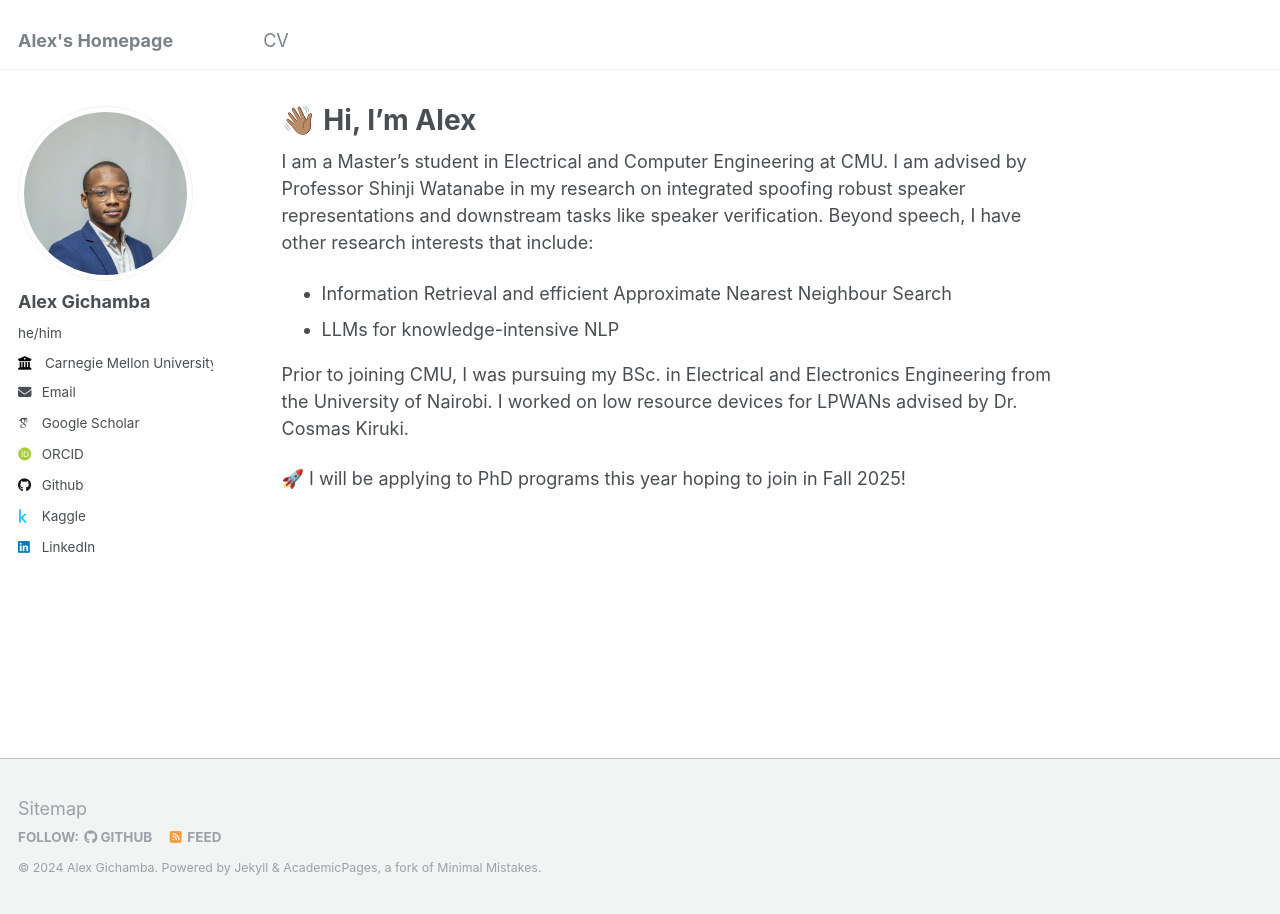
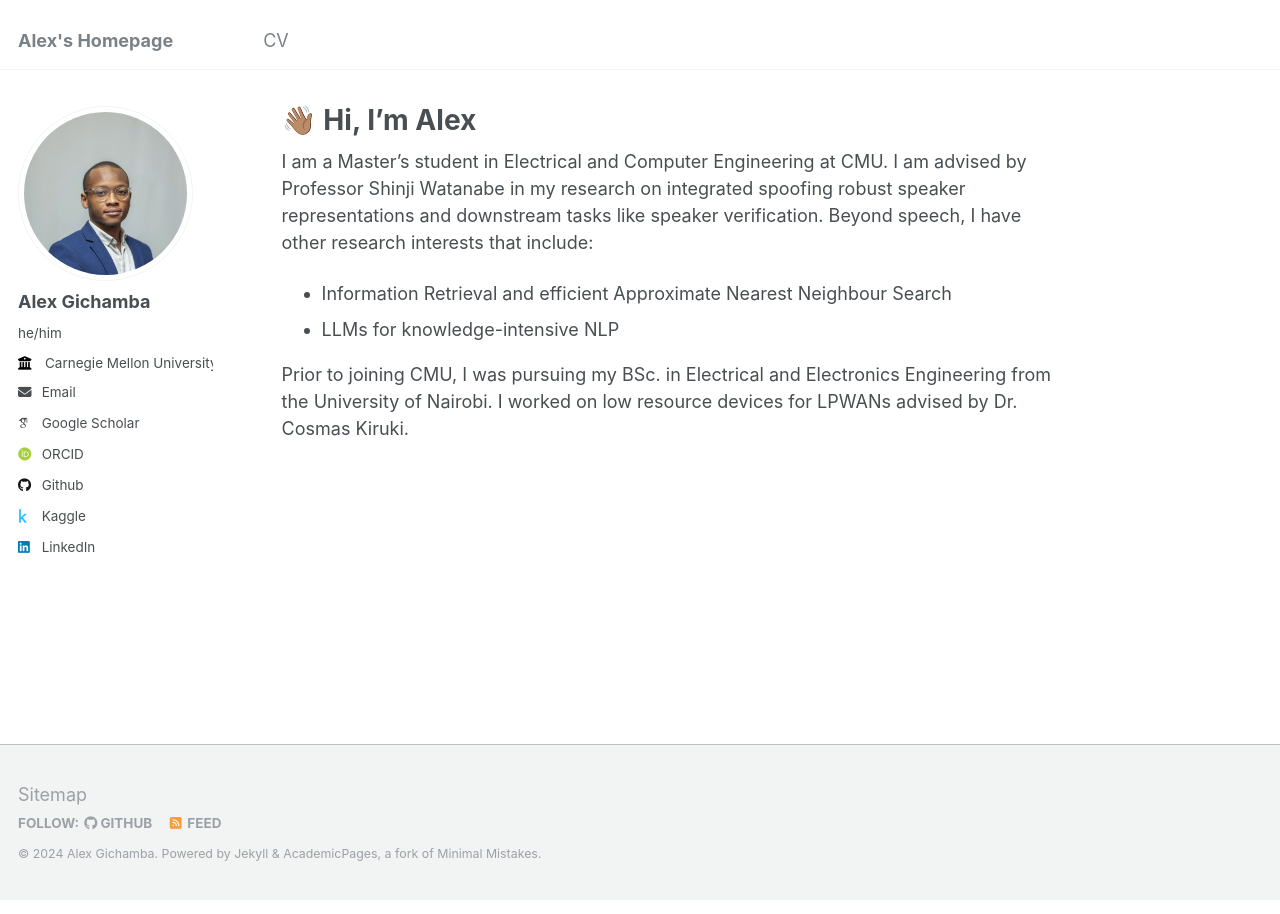
Before and after one commit to Alexgichamba/alexgichamba.github.io, a Jekyll site: the page built from _pages/about.md, in a window 1280 px wide. Built offline with Jekyll 4.4.1, drawn with Linux system fonts in a browser that asks for light colours; some web fonts are replaced.

Commit message:
rm phd note

```diff
--- a/_pages/about.md
+++ b/_pages/about.md
@@ -12,5 +12,3 @@ I am a Master's student in Electrical and Computer Engineering at CMU. I am advi
 - LLMs for knowledge-intensive NLP
 
 Prior to joining CMU, I was pursuing my BSc. in Electrical and Electronics Engineering from the University of Nairobi. I worked on low resource devices for LPWANs advised by Dr. Cosmas Kiruki.
-
-🚀 I will be applying to PhD programs this year hoping to join in Fall 2025!
```
